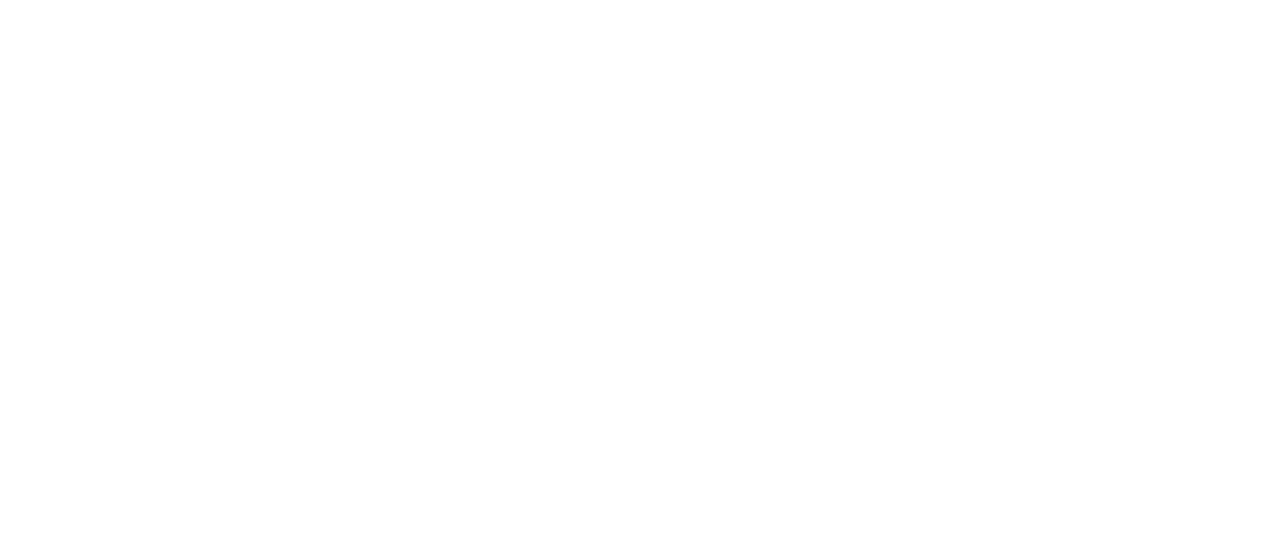
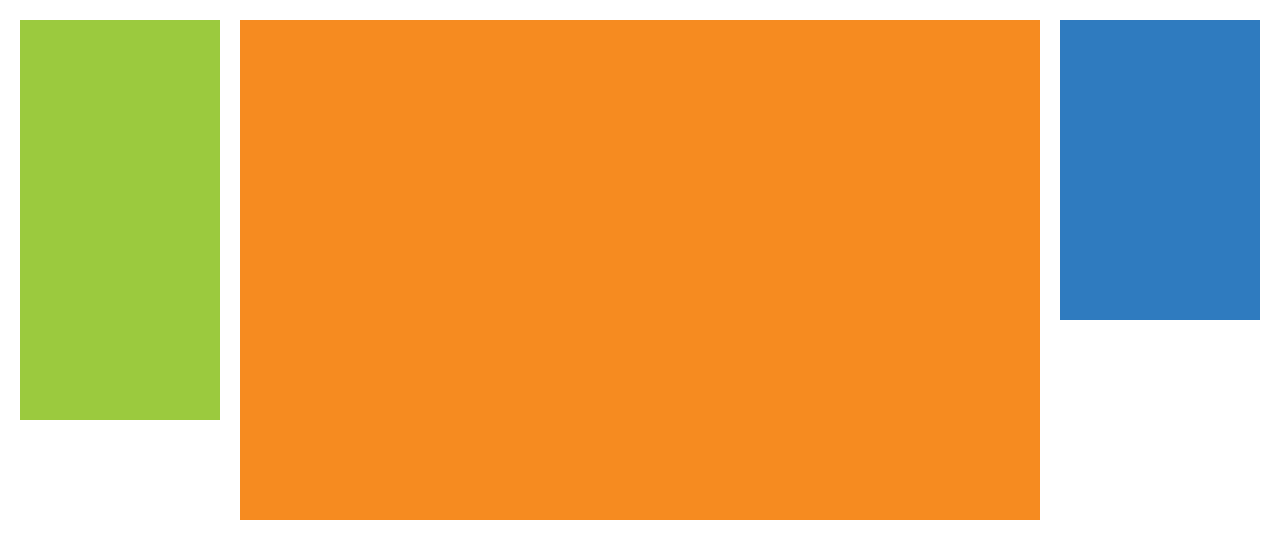
Before and after one commit to loganwuu/cloudflare, a plain HTML site: page index.html in a window 1280 px wide. Drawn offline with Linux system fonts and the light colour scheme.

Commit message:
Update style

```diff
--- a/css/style.css
+++ b/css/style.css
@@ -0,0 +1,59 @@
+#white {
+	background-color: #FFF;
+	overflow: hidden;
+	display: table;
+	width: 100%;
+	height: 700px;
+}
+
+
+#green {
+	background-color: #9BCA3E;
+	margin-left: 20px;
+	margin-top: 20px;
+	width: 200px;
+	height: 400px;
+	float: left;
+	vertical-align: middle;
+	display: table-cell;
+}
+
+#orange {
+	background-color: #F68B20;
+	margin-top: 20px;
+	margin-left: 20px;
+	height: 500px;
+	min-width: 200px;
+	width: calc(100% - 480px);
+	float: left;
+  vertical-align: middle;
+  display: table-cell;
+}
+
+#blue {
+	background-color: #2F7BBF;
+	margin: 20px;
+	height: 300px;
+	width: 200px;
+	float: left;
+  	vertical-align: middle;
+  	display: table-cell;
+}
+
+/* =================================
+  Media Queries
+==================================== */
+
+/*@media (max-width: 681px) {
+	#green {
+		margin-right: 20px;
+		margin-left: 0;
+	}
+	#orange {
+		width: 200px;
+	}
+	#blue {
+		margin-right: 0;
+		margin-left: 20px;
+	}
+}*/
--- a/index.html
+++ b/index.html
@@ -7,10 +7,10 @@
 	<link rel="stylesheet" href="css/style.css">
 </head>
 <body>
-	<div class="white">
-		<div class="green"></div>
-		<div class="orange"></div>
-		<div class="blue"></div>
+	<div id="white">
+		<div id="green"></div>
+		<div id="orange"></div>
+		<div id="blue"></div>
 	</div>
 </body>
 </html>
```
Also changed, not shown: 1 other file.
